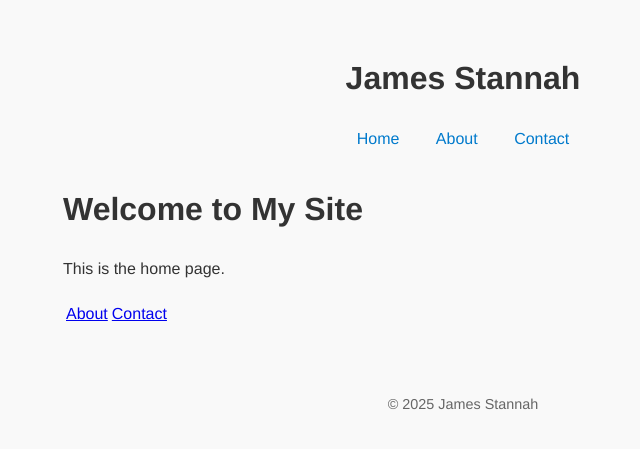
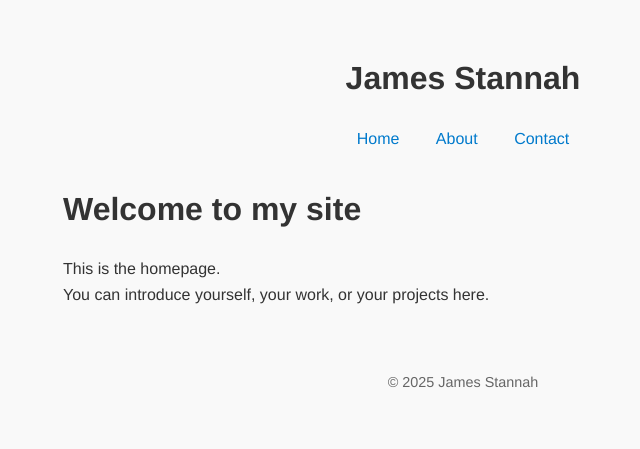
Before and after one commit to jamesstannah/jamesstannah.github.io, a Jekyll site: the page built from index.md, in a window 1280 px wide. Shown: the top 449 px of the page, without its empty margins (177-817 px from the left). Built offline with Jekyll 4.4.1, drawn with Linux system fonts in a browser that asks for light colours.

Commit message:
Update index.md

```diff
--- a/index.md
+++ b/index.md
@@ -1,9 +1,9 @@
 ---
 layout: default
-title: Home
+title: "Home"
 ---
 
-# Welcome to My Site
-This is the home page.
+# Welcome to my site
 
-[About](about) | [Contact](contact)
+This is the homepage.
+You can introduce yourself, your work, or your projects here.
```
